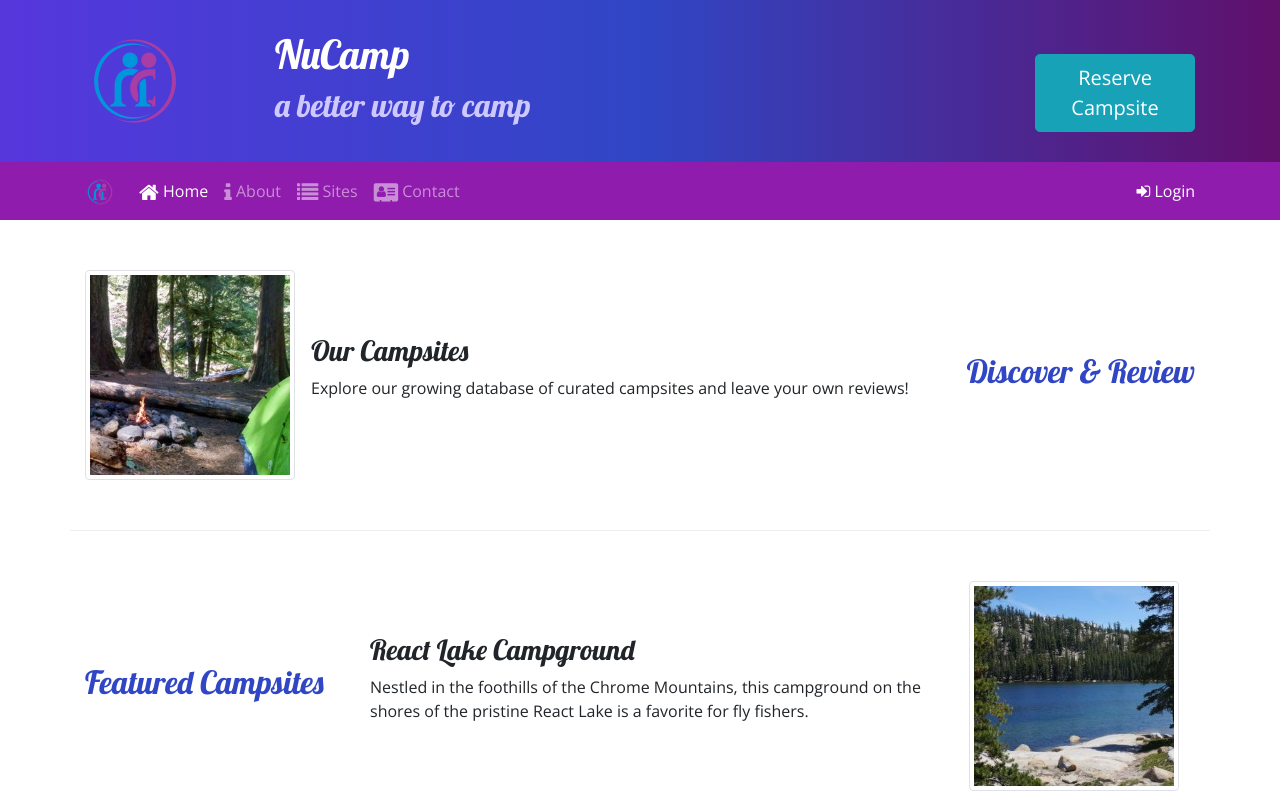
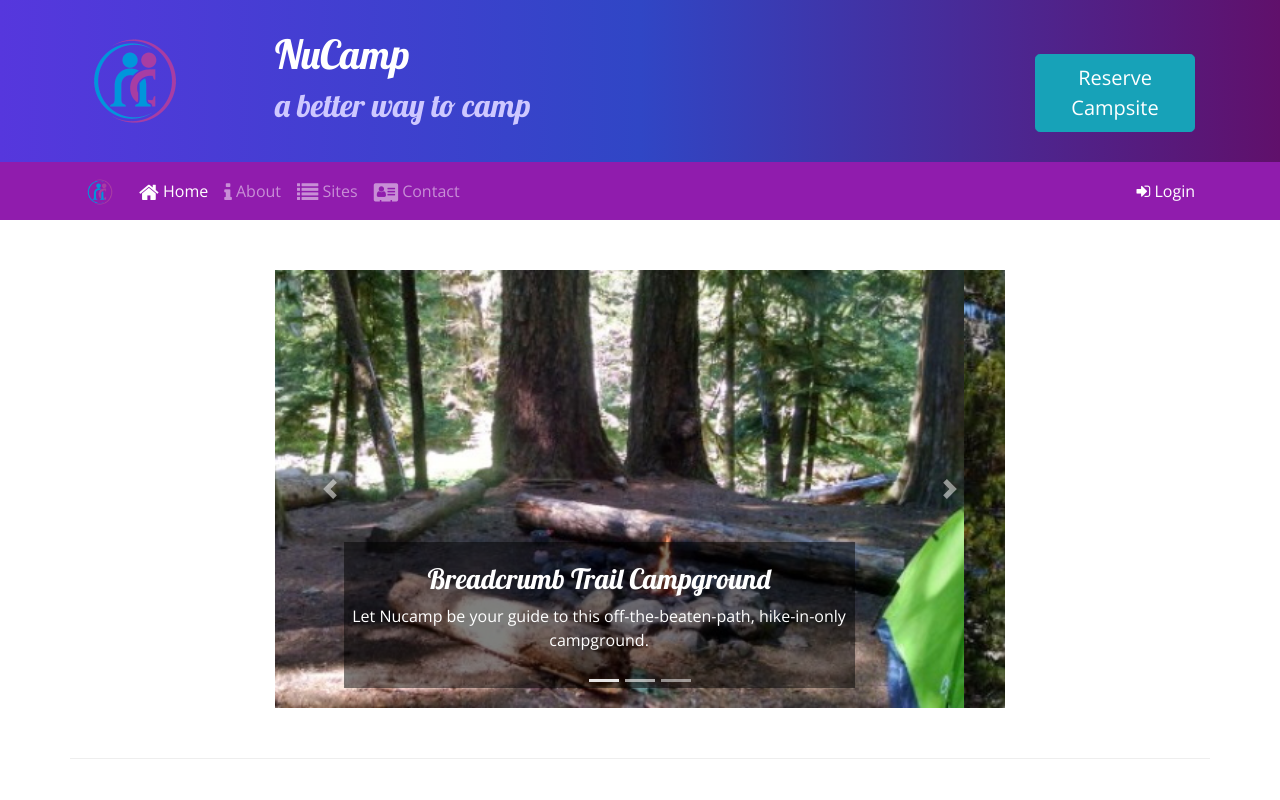
Before and after one commit to Arnold-DuFauchard/Bootstrap-Project-Setup, a website: page index.html in a window 1280 px wide. Shown: the top 800 px of the page. Drawn offline with nearby package versions, Linux system fonts and the light colour scheme.

Commit message:
Exercise: Carousel

```diff
--- a/css/styles.css
+++ b/css/styles.css
@@ -40,3 +40,11 @@ a, a:hover {
     color: inherit;
     text-decoration: none;
 }
+
+.carousel-caption {
+    background-color: rgba(0, 0, 0, 0.5);
+}
+
+.carousel {
+    corder: solid #5637DD;
+}
--- a/index.html
+++ b/index.html
@@ -97,6 +97,49 @@
     </div>
 
     <div class="container">
+
+        <div class="row row-content">
+            <div class="col-md-8 mx-auto">
+                <div id="homeCarousel" class="carousel slide" data-ride="carousel">
+                    <ol class="carousel-indicators">
+                        <li data-target="#homeCarousel" data-slide-to="0" class="active"></li>
+                        <li data-target="#homeCarousel" data-slide-to="1"></li>
+                        <li data-target="#homeCarousel" data-slide-to="2"></li>
+                    </ol>
+                    <div class="carousel-inner">
+                        <div class="carousel-item active">
+                            <img class="d-block w-100" src="img/breadcrumb-trail.jpg" alt="Breadcrumb Trail Campground" />
+                            <div class="carousel-caption">
+                                <h3>Breadcrumb Trail Campground</h3>
+                                <p class="d-none d-sm-block">Let Nucamp be your guide to this off-the-beaten-path, hike-in-only campground.</p>
+                            </div>
+                        </div>
+                        <div class="carousel-item">
+                            <img class="d-block w-100" src="img/react-lake.jpg" alt="React Lake Campground" />
+                            <div class="carousel-caption">
+                                <h3>React Lake Campground</h3>
+                                <p class="d-none d-sm-block">Nestled in the foothills of the Chrome Mountains, this campground on the shores of the pristine React Lake is a favorite for the fly fishers.</p>
+                            </div>
+                        </div>
+                        <div class="carousel-item">
+                            <img class="d-block w-100" src="img/chrome-river.jpg" alt="Chrome River Campground" />
+                            <div class="carousel-caption">
+                                <h3>Chrime River Campground</h3>
+                                <p class="d-none d-sm-block">Spend a few sunny days and starry nights beneath a canopy of old-growth firs at this enchanting spot by the Chrome River.</p>
+                            </div>
+                        </div>
+                    </div>
+                    <a class="carousel-control-prev" href="#homeCarousel" role="button" data-slide="prev">
+                        <span class="carousel-control-prev-icon"></span>
+                        <span class="sr-only">Previous</span>
+                    </a>
+                    <a class="carousel-control-next" href="#homeCarousel" role="button" data-slide="next">
+                        <span class="carousel-control-next-icon"></span>
+                        <span class="sr-only">Next</span>
+                    </a>
+                </div>
+            </div>
+        </div>
         <div class="row row-content align-items-center">
             <div class="col-sm-4 order-sm-last col-md-3">
                 <h2 class="text-sm-right">Discover & Review</h2>
```
